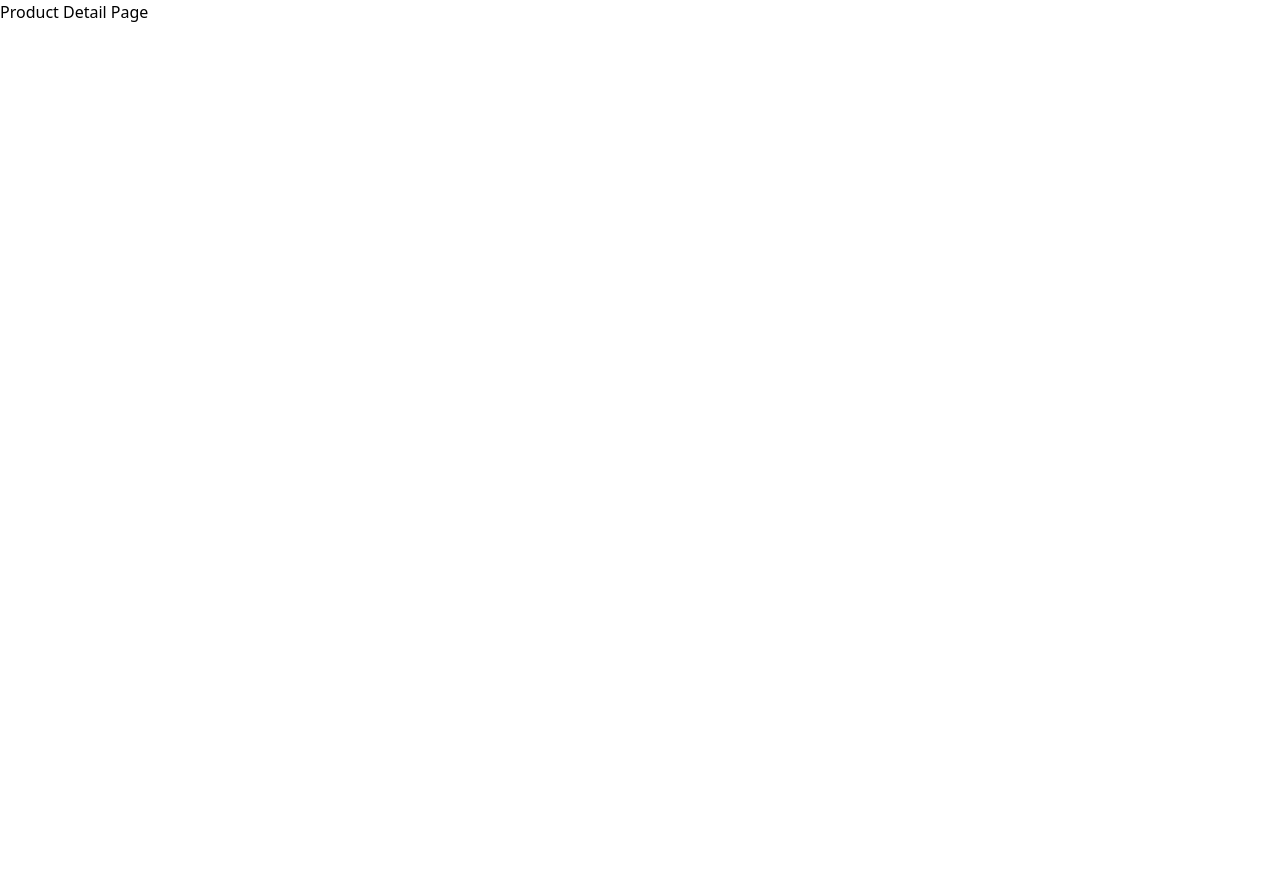
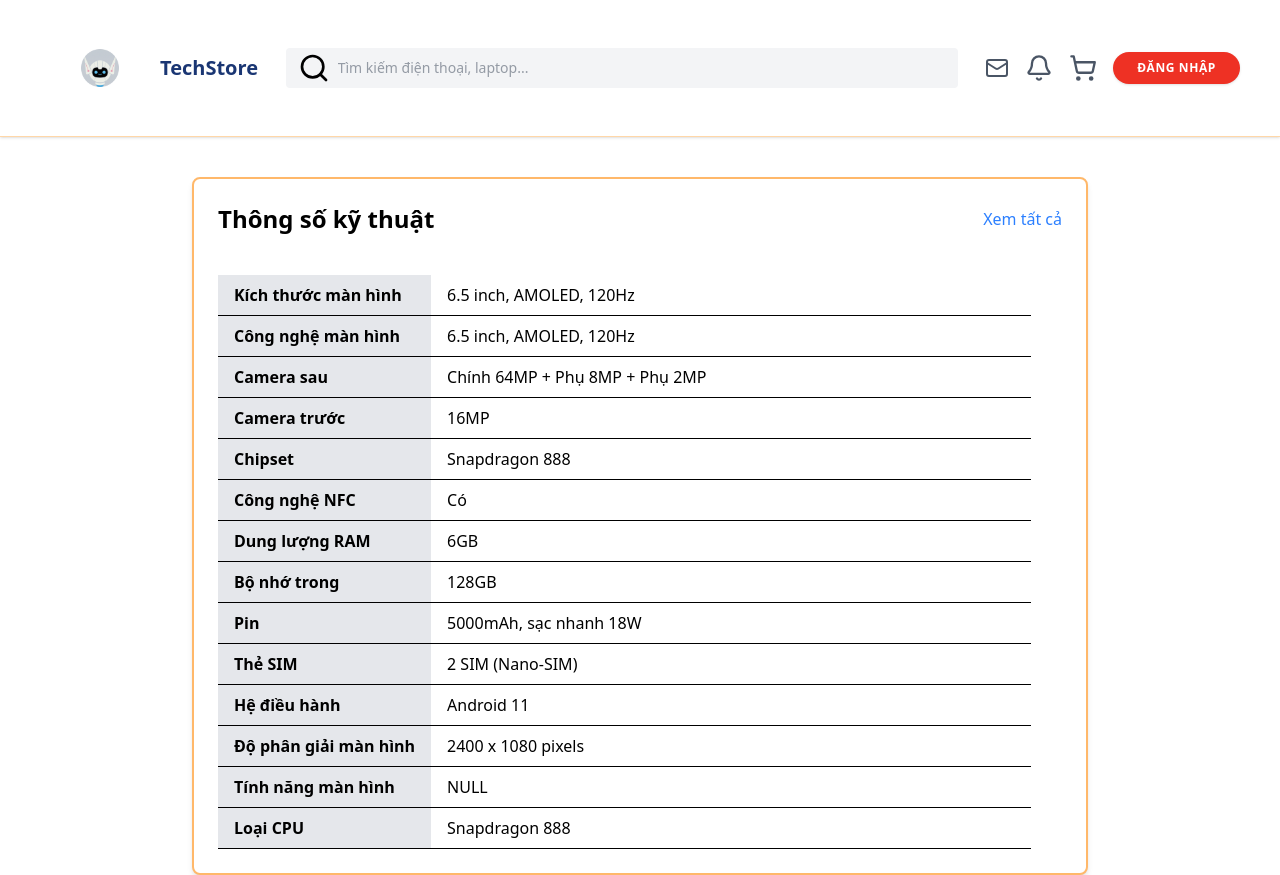
Before and after one commit to hoangyennewit/Techmart-multi-branch-ecommerce, a React app in the folder frontend/: page /products/1 in a window 1280 px wide. Before the commit the page ends 800 px from the top, so only its background shows below. Built offline with nearby package versions, Linux system fonts and the light colour scheme; the HTML template or start-up script is replaced by a standard one.

Commit message:
Componet thông số kỹ thuật

```diff
--- /dev/null
+++ b/frontend/src/features/products/components/ProductSpecs.tsx
@@ -0,0 +1,73 @@
+export const ProductSpecs = () => {
+    return (
+        <div>
+            <div className="flex items-center justify-between mb-6">
+                <h2 className="text-2xl font-bold mb-4">Thông số kỹ thuật</h2>
+                <a href="#" className="text-blue-500 hover:underline mb-4 block">Xem tất cả</a>
+            </div>
+            <div>
+                <table className="table-auto border-collapse">
+                    <tbody>
+                        <tr className="border-b">
+                            <td className="py-2 px-4 font-bold bg-gray-200">Kích thước màn hình</td>
+                            <td className="py-2 px-4 w-150">6.5 inch, AMOLED, 120Hz</td>
+                        </tr>
+                        <tr className="border-b">
+                            <td className="py-2 px-4 font-bold bg-gray-200">Công nghệ màn hình</td>
+                            <td className="py-2 px-4">6.5 inch, AMOLED, 120Hz</td>
+                        </tr>
+                        <tr className="border-b">
+                            <td className="py-2 px-4 font-bold bg-gray-200">Camera sau</td>
+                            <td className="py-2 px-4">Chính 64MP + Phụ 8MP + Phụ 2MP</td>
+                        </tr>
+                        <tr className="border-b">
+                            <td className="py-2 px-4 font-bold bg-gray-200">Camera trước</td>
+                            <td className="py-2 px-4">16MP</td>
+                        </tr>
+                        <tr className="border-b">
+                            <td className="py-2 px-4 font-bold bg-gray-200">Chipset</td>
+                            <td className="py-2 px-4">Snapdragon 888</td>
+                        </tr>
+                        <tr className="border-b">
+                            <td className="py-2 px-4 font-bold bg-gray-200">Công nghệ NFC</td>
+                            <td className="py-2 px-4">Có</td>
+                        </tr>
+                        <tr className="border-b">
+                            <td className="py-2 px-4 font-bold bg-gray-200">Dung lượng RAM</td>
+                            <td className="py-2 px-4">6GB</td>
+                        </tr>
+                        <tr className="border-b">
+                            <td className="py-2 px-4 font-bold bg-gray-200">Bộ nhớ trong</td>
+                            <td className="py-2 px-4">128GB</td>
+                        </tr>
+                        <tr className="border-b">
+                            <td className="py-2 px-4 font-bold bg-gray-200">Pin</td>
+                            <td className="py-2 px-4">5000mAh, sạc nhanh 18W</td>
+                        </tr>
+
+                        <tr className="border-b">
+                            <td className="py-2 px-4 font-bold bg-gray-200">Thẻ SIM</td>
+                            <td className="py-2 px-4">2 SIM (Nano-SIM)</td>
+                        </tr>
+                        <tr className="border-b">
+                            <td className="py-2 px-4 font-bold bg-gray-200">Hệ điều hành</td>
+                            <td className="py-2 px-4">Android 11</td>
+                        </tr>
+                        <tr className="border-b">
+                            <td className="py-2 px-4 font-bold bg-gray-200">Độ phân giải màn hình</td>
+                            <td className="py-2 px-4">2400 x 1080 pixels</td>
+                        </tr>
+                        <tr className="border-b">
+                            <td className="py-2 px-4 font-bold bg-gray-200">Tính năng màn hình</td>
+                            <td className="py-2 px-4">NULL</td>
+                        </tr>
+                        <tr className="border-b">
+                            <td className="py-2 px-4 font-bold bg-gray-200">Loại CPU</td>
+                            <td className="py-2 px-4">Snapdragon 888</td>
+                        </tr>
+                    </tbody>
+                </table>
+            </div>
+        </div>
+    );
+};
--- a/frontend/src/features/products/pages/ProductDetail.tsx
+++ /dev/null
@@ -1,9 +0,0 @@
-import {useParams} from "react-router-dom";
-export const ProductDetail = () => {
-    const {id} = useParams();
-    return (
-        <div>
-            <h1>Product Detail Page</h1>
-        </div>
-    );
-};
--- /dev/null
+++ b/frontend/src/features/products/pages/ProductPage.tsx
@@ -0,0 +1,29 @@
+import {useParams} from "react-router-dom";
+import {Header} from "../../../components/Header";
+import {ProductSpecs} from "../components/ProductSpecs";
+export const ProductPage = () => {
+    const {id} = useParams();
+    return (
+        <div>
+            <div>
+                <Header />
+            </div>
+            <div>
+                {/* Sản phẩm */}
+                <div>
+                    <div>
+
+                    </div>
+                </div>
+                {/* Chi tiết thông số sản phẩm */}
+                <div className="max-w-4xl mx-auto mt-10 p-6 bg-white rounded-lg border-orange-300 border-2 shadow-md">
+                    <ProductSpecs />
+                </div>
+                {/* Bình Luận */}
+                <div>
+
+                </div>
+            </div>
+        </div>
+    );
+};
--- a/frontend/src/routes/index.tsx
+++ b/frontend/src/routes/index.tsx
@@ -1,6 +1,6 @@
 import {BrowserRouter, Routes, Route} from "react-router-dom";
 import {HomePage} from "../features/home/pages/Homepage";
-import {ProductDetail} from "../features/products/pages/ProductDetail";
+import {ProductPage} from "../features/products/pages/ProductPage";
 import {LoginPage} from "../features/auth/pages/LoginPage";
 import {RegisterPage} from "../features/auth/pages/RegisterPage";
 export const AppRoutes = () => {
@@ -10,7 +10,7 @@ export const AppRoutes = () => {
                 <Route path="/" element={<HomePage/>}/>
                 <Route path="/login" element={<LoginPage/>}/>
                 <Route path="/register" element={<RegisterPage/>}/>
-                <Route path="/products/:id" element={<ProductDetail/>}/>
+                <Route path="/products/:id" element={<ProductPage/>}/>
             </Routes>
         </BrowserRouter>
     );
```
